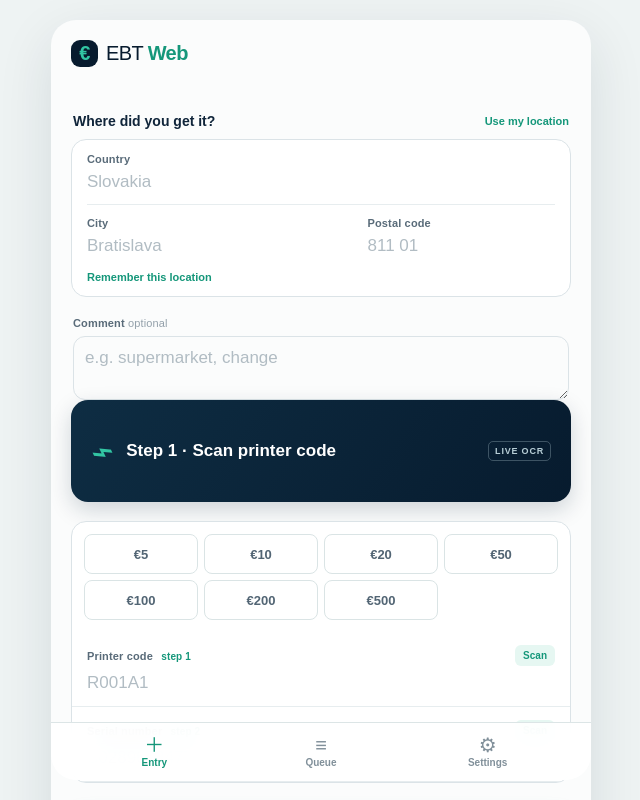
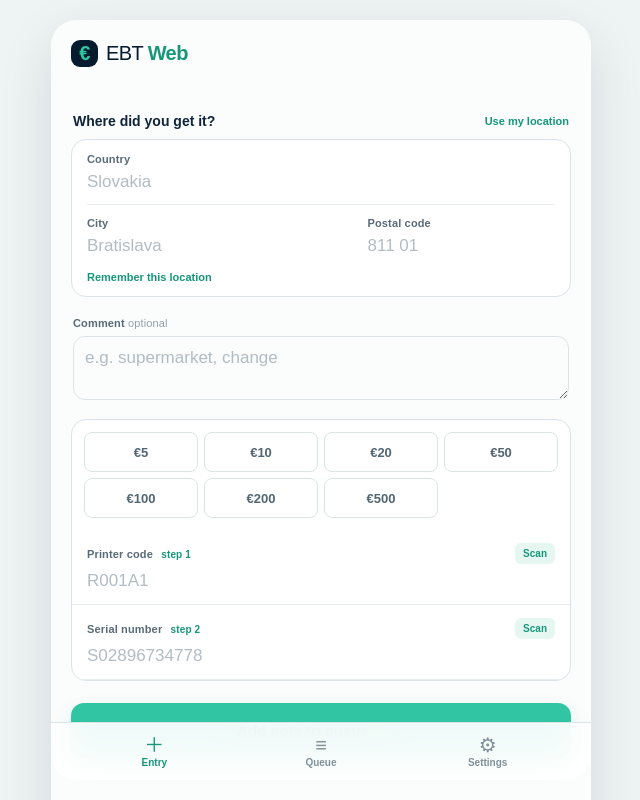
Before and after one commit to JnKamas/ebt-scanner, a Next.js app: page / in a window 1280 px wide. Shown: the top 800 px of the page, without its empty margins (319-959 px from the left). Built offline with nearby package versions, Linux system fonts and the light colour scheme.

Commit message:
Use denomination selection as scan entry

```diff
--- a/app/ui/ebt-web.tsx
+++ b/app/ui/ebt-web.tsx
@@ -150,7 +150,6 @@ export default function EbtWeb() {
   const denominationOk = denominations.includes(draft.denomination);
   const ready = denominationOk && serialOk && codeOk && Boolean(draft.city.trim()) && Boolean(draft.country.trim());
   const total = useMemo(() => notes.reduce((sum, note) => sum + Number(note.denomination), 0), [notes]);
-  const followingScanTarget = nextScanTarget();
   const notesPerHit = account && Number(account.totalhits) > 0 ? (Number(account.totalbills) / Number(account.totalhits)).toFixed(1) : "—";
 
   function update(field: keyof ReturnType<typeof blankDraft>, value: string) {
@@ -165,11 +164,6 @@ export default function EbtWeb() {
 
   function labelFor(target: ScanTarget) {
     return target === "printerCode" ? "printer code" : "serial number";
-  }
-
-  function nextScanTarget(): ScanTarget {
-    if (!codeOk) return "printerCode";
-    return "serial";
   }
 
   useEffect(() => () => {
@@ -529,11 +523,14 @@ export default function EbtWeb() {
       </div>
       <label className="comment">Comment <span>optional</span><textarea value={draft.comment} onChange={(e) => update("comment", e.target.value)} placeholder="e.g. supermarket, change" rows={2} /></label>
 
-      <button className="scan" onClick={() => openCamera(followingScanTarget)} disabled={isScanning}>
-        <span className="scan-icon">⌁</span><span>{isScanning ? "Scanning…" : followingScanTarget === "printerCode" ? "Step 1 · Scan printer code" : "Step 2 · Scan serial number"}</span><small>LIVE OCR</small>
-      </button>
       {cameraOpen && <div className="camera-sheet" role="dialog" aria-label="Scan banknote with camera">
-        <div className="camera-toolbar"><span>{scanResult ? `Valid ${labelFor(scanResult.target)} found` : `Scanning ${labelFor(scanTarget)}`}</span><button onClick={stopCamera} aria-label="Close camera">×</button></div>
+        <div className="camera-toolbar">
+          <div className="camera-context">
+            <small>€{draft.denomination || "—"}{(scanResult?.target ?? scanTarget) === "serial" && draft.printerCode ? ` · ${draft.printerCode}` : ""}</small>
+            <span>{scanResult ? `Valid ${labelFor(scanResult.target)} found` : `Scanning ${labelFor(scanTarget)}`}</span>
+          </div>
+          <button onClick={stopCamera} aria-label="Close camera">×</button>
+        </div>
         {scanResult ? <>
           <div className="camera-preview result-preview">
             <img src={scanResult.image} alt={`Captured ${scanResult.target}`} />
```
Also changed, not shown: app/globals.css.
